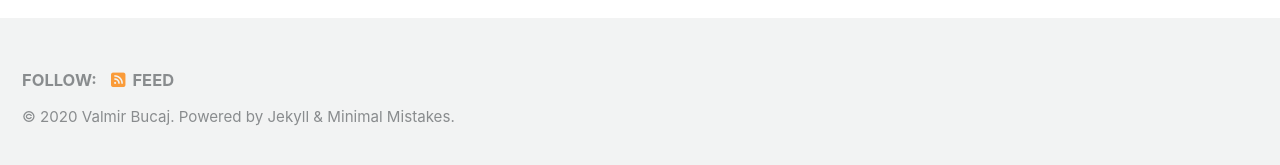
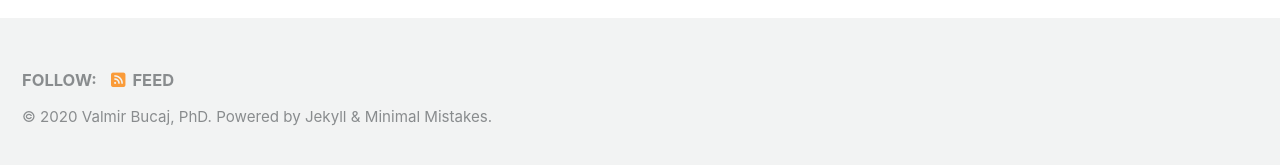
Before and after one commit to vbucaj/vbucaj.github.io, a Jekyll site: the page built from index.html, in a window 1280 px wide and 900 px high, scrolled down 222 px. Shown: the part 727-892 px from the top of the window. Built offline with Jekyll 4.4.1, drawn with Linux system fonts in a browser that asks for light colours; cached includes are drawn as plain includes; nearby versions of some CDN libraries; the list of posts is cut into pages by our own code.

Commit message:
aded phd

```diff
--- a/_config.yml
+++ b/_config.yml
@@ -19,7 +19,7 @@ locale                   : "en-US"
 title                    : "Valmir Bucaj"
 title_separator          : "-"
 subtitle                 : # site tagline that appears below site title in masthead
-name                     : "Valmir Bucaj"
+name                     : "Valmir Bucaj, PhD"
 description              : "Data Science Portfolio!"
 url                      : # the base hostname & protocol for your site e.g. "https://mmistakes.github.io"
 baseurl                  : # the subpath of your site, e.g. "/blog"
```
